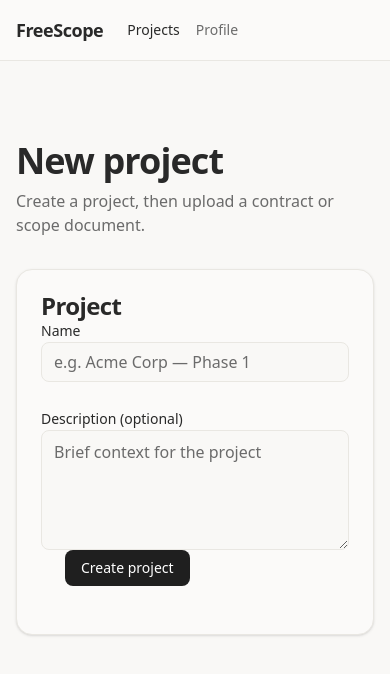
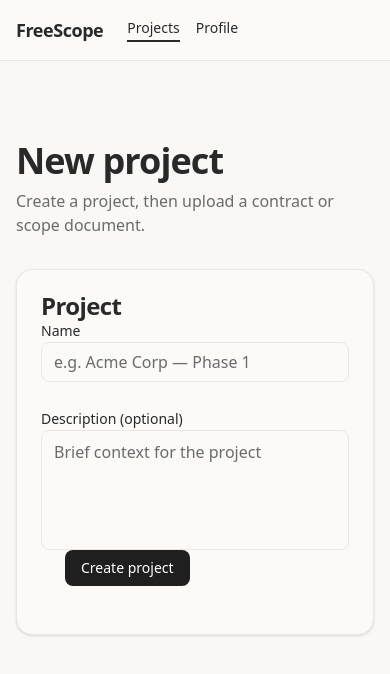
Before and after one commit to Rwill03/FreeScope, a Next.js app: page /project/new in a window 390 px wide. Shown: the top 674 px of the page. Built offline with nearby package versions, Linux system fonts and the light colour scheme.

Commit message:
Various styling fixes

```diff
--- a/src/app/globals.css
+++ b/src/app/globals.css
@@ -58,6 +58,29 @@ body {
   outline-offset: 2px;
 }
 
+/* Link styling */
+a {
+  text-decoration: none;
+  color: inherit;
+}
+
+/* Smooth transitions */
+* {
+  @apply transition-colors duration-200;
+}
+
+/* Button press effect */
+button:active,
+a:active {
+  transform: scale(0.98);
+}
+
+/* Underline animation for nav links */
+.after\:absolute::after {
+  content: '';
+  transition: width 200ms ease;
+}
+
 @media (prefers-reduced-motion: reduce) {
   *,
   *::before,
--- a/src/app/page.tsx
+++ b/src/app/page.tsx
@@ -79,10 +79,10 @@ export default function HomePage() {
                 animate={{ opacity: 1, y: 0 }}
                 transition={{ duration: 0.4, delay: 0.05 * i }}
               >
-                <Link href={`/project/${project.id}`}>
-                  <Card className="h-full transition-shadow hover:shadow-md hover:border-[hsl(40,15%,85%)]">
+                <Link href={`/project/${project.id}`} className="group">
+                  <Card className="h-full group-hover:shadow-lg group-active:scale-95 transition-all">
                     <CardHeader className="pb-2">
-                      <h2 className="text-xl font-semibold leading-tight">
+                      <h2 className="text-xl font-semibold leading-tight group-hover:text-[hsl(20,70%,55%)] transition-colors">
                         {project.name}
                       </h2>
                       {project.description ? (
--- a/src/components/nav.tsx
+++ b/src/components/nav.tsx
@@ -32,8 +32,10 @@ export function Nav() {
                   key={href}
                   href={href}
                   className={cn(
-                    "text-sm font-medium transition-colors hover:text-[hsl(20,70%,55%)]",
-                    isActive ? "text-[hsl(0,0%,16%)]" : "text-[hsl(0,0%,42%)]"
+                    "relative text-sm font-medium transition-colors pb-1",
+                    isActive
+                      ? "text-[hsl(0,0%,16%)] after:absolute after:bottom-0 after:left-0 after:w-full after:h-0.5 after:bg-[hsl(0,0%,16%)]"
+                      : "text-[hsl(0,0%,42%)] hover:text-[hsl(0,0%,16%)] hover:after:absolute hover:after:bottom-0 hover:after:left-0 hover:after:w-full hover:after:h-0.5 hover:after:bg-[hsl(0,0%,42%)]"
                   )}
                 >
                   {label}
--- a/src/components/ui/button.tsx
+++ b/src/components/ui/button.tsx
@@ -12,13 +12,13 @@ const Button = React.forwardRef<HTMLButtonElement, ButtonProps>(
       <button
         ref={ref}
         className={cn(
-          "inline-flex items-center justify-center rounded-lg px-4 py-2 text-sm font-medium transition-colors focus-visible:outline-none focus-visible:ring-2 focus-visible:ring-[hsl(0,0%,12%)] focus-visible:ring-offset-2 disabled:pointer-events-none disabled:opacity-50",
+          "inline-flex items-center justify-center rounded-lg px-4 py-2 text-sm font-medium transition-all duration-200 focus-visible:outline-none focus-visible:ring-2 focus-visible:ring-[hsl(0,0%,12%)] focus-visible:ring-offset-2 disabled:pointer-events-none disabled:opacity-50",
           variant === "primary" &&
-            "bg-[hsl(0,0%,12%)] text-white hover:bg-[hsl(0,0%,18%)]",
+            "bg-[hsl(0,0%,12%)] text-white hover:bg-[hsl(0,0%,18%)] active:scale-95",
           variant === "secondary" &&
-            "bg-[hsl(40,15%,92%)] text-[hsl(0,0%,16%)] hover:bg-[hsl(40,15%,88%)]",
+            "bg-[hsl(40,15%,92%)] text-[hsl(0,0%,16%)] hover:bg-[hsl(40,15%,85%)] border border-[hsl(40,15%,88%)] active:scale-95",
           variant === "ghost" &&
-            "hover:bg-[hsl(40,15%,95%)] text-[hsl(0,0%,16%)]",
+            "hover:bg-[hsl(40,15%,92%)] text-[hsl(0,0%,16%)] border border-transparent active:scale-95",
           className
         )}
         {...props}
--- a/src/components/ui/card.tsx
+++ b/src/components/ui/card.tsx
@@ -8,7 +8,7 @@ const Card = React.forwardRef<
   <div
     ref={ref}
     className={cn(
-      "rounded-2xl border border-[hsl(40,15%,90%)] bg-[hsl(40,20%,98%)] p-6 shadow-sm transition-shadow md:p-8 hover:shadow-md hover:border-[hsl(40,15%,85%)]",
+      "rounded-2xl border border-[hsl(40,15%,90%)] bg-[hsl(40,20%,98%)] p-6 shadow-sm transition-all duration-200 md:p-8 hover:shadow-md hover:border-[hsl(40,15%,85%)] hover:-translate-y-0.5",
       className
     )}
     {...props}
--- a/src/components/ui/input.tsx
+++ b/src/components/ui/input.tsx
@@ -7,7 +7,7 @@ const Input = React.forwardRef<HTMLInputElement, React.ComponentProps<"input">>(
       <input
         type={type}
         className={cn(
-          "flex h-10 w-full rounded-lg border border-[hsl(40,15%,90%)] bg-[hsl(40,20%,97%)] px-3 py-2 text-base ring-offset-background file:border-0 file:bg-transparent file:text-sm file:font-medium placeholder:text-[hsl(0,0%,42%)] focus-visible:outline-none focus-visible:ring-2 focus-visible:ring-[hsl(0,0%,12%)] focus-visible:ring-offset-2 disabled:cursor-not-allowed disabled:opacity-50",
+          "flex h-10 w-full rounded-lg border border-[hsl(40,15%,90%)] bg-[hsl(40,20%,98%)] px-3 py-2 text-base transition-colors ring-offset-background file:border-0 file:bg-transparent file:text-sm file:font-medium placeholder:text-[hsl(0,0%,42%)] focus-visible:outline-none focus-visible:ring-2 focus-visible:ring-[hsl(0,0%,12%)] focus-visible:ring-offset-2 focus-visible:border-[hsl(0,0%,12%)] disabled:cursor-not-allowed disabled:opacity-50",
           className
         )}
         ref={ref}
--- a/src/components/ui/select.tsx
+++ b/src/components/ui/select.tsx
@@ -8,7 +8,7 @@ const Select = React.forwardRef<
   <select
     ref={ref}
     className={cn(
-      "flex h-10 w-full rounded-lg border border-[hsl(40,15%,90%)] bg-[hsl(40,20%,97%)] px-3 py-2 text-base focus-visible:outline-none focus-visible:ring-2 focus-visible:ring-[hsl(0,0%,12%)] focus-visible:ring-offset-2 disabled:cursor-not-allowed disabled:opacity-50",
+      "flex h-10 w-full rounded-lg border border-[hsl(40,15%,90%)] bg-[hsl(40,20%,98%)] px-3 py-2 text-base transition-colors appearance-none focus-visible:outline-none focus-visible:ring-2 focus-visible:ring-[hsl(0,0%,12%)] focus-visible:ring-offset-2 focus-visible:border-[hsl(0,0%,12%)] disabled:cursor-not-allowed disabled:opacity-50",
       className
     )}
     {...props}
--- a/src/components/ui/textarea.tsx
+++ b/src/components/ui/textarea.tsx
@@ -8,7 +8,7 @@ const Textarea = React.forwardRef<
   return (
     <textarea
       className={cn(
-        "flex min-h-[120px] w-full rounded-lg border border-[hsl(40,15%,90%)] bg-[hsl(40,20%,97%)] px-3 py-2 text-base leading-relaxed placeholder:text-[hsl(0,0%,42%)] focus-visible:outline-none focus-visible:ring-2 focus-visible:ring-[hsl(0,0%,12%)] focus-visible:ring-offset-2 disabled:cursor-not-allowed disabled:opacity-50",
+        "flex min-h-[120px] w-full rounded-lg border border-[hsl(40,15%,90%)] bg-[hsl(40,20%,98%)] px-3 py-2 text-base leading-relaxed transition-colors placeholder:text-[hsl(0,0%,42%)] focus-visible:outline-none focus-visible:ring-2 focus-visible:ring-[hsl(0,0%,12%)] focus-visible:ring-offset-2 focus-visible:border-[hsl(0,0%,12%)] disabled:cursor-not-allowed disabled:opacity-50 resize-none",
         className
       )}
       ref={ref}
```
